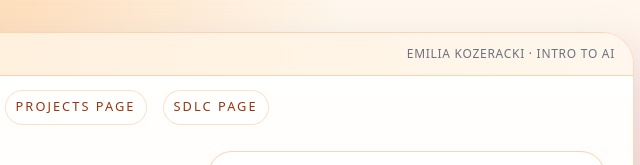
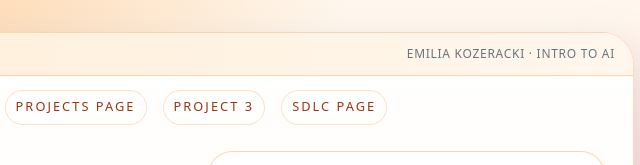
Before and after one commit to kozeracki/kozeracki.github.io, a plain HTML site: page index.html in a window 1280 px wide. Shown: the top 165 px of the page, 496-1136 px from the left. Drawn offline with Linux system fonts and the light colour scheme.

Commit message:
make the report accessible through the website.

```diff
--- a/index.html
+++ b/index.html
@@ -419,6 +419,7 @@
         <a href="#projects">Projects</a>
         <a href="#learning">Learning</a>
         <a href="projects.html">Projects Page</a>
+        <a href="career-report.md">Project 3</a>
         <a href="sdlc.html">SDLC Page</a>
       </div>
 
```
